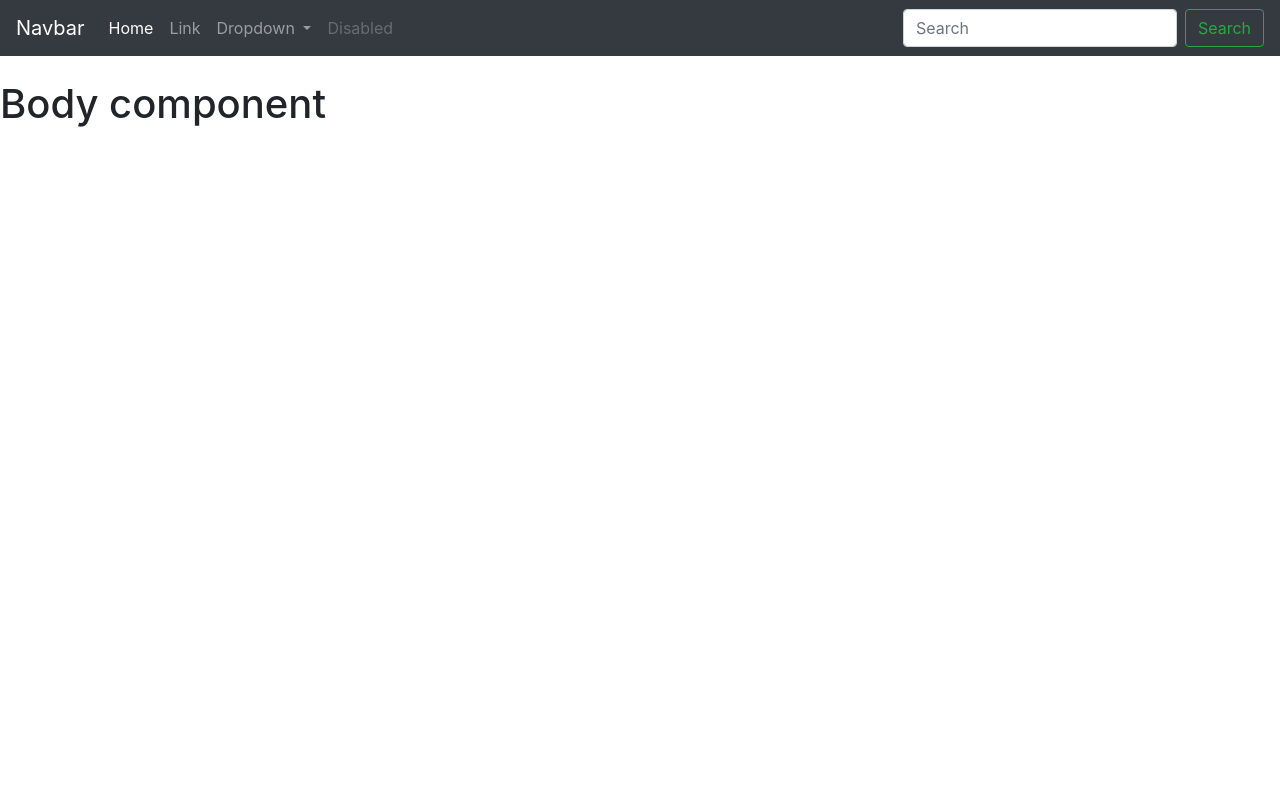
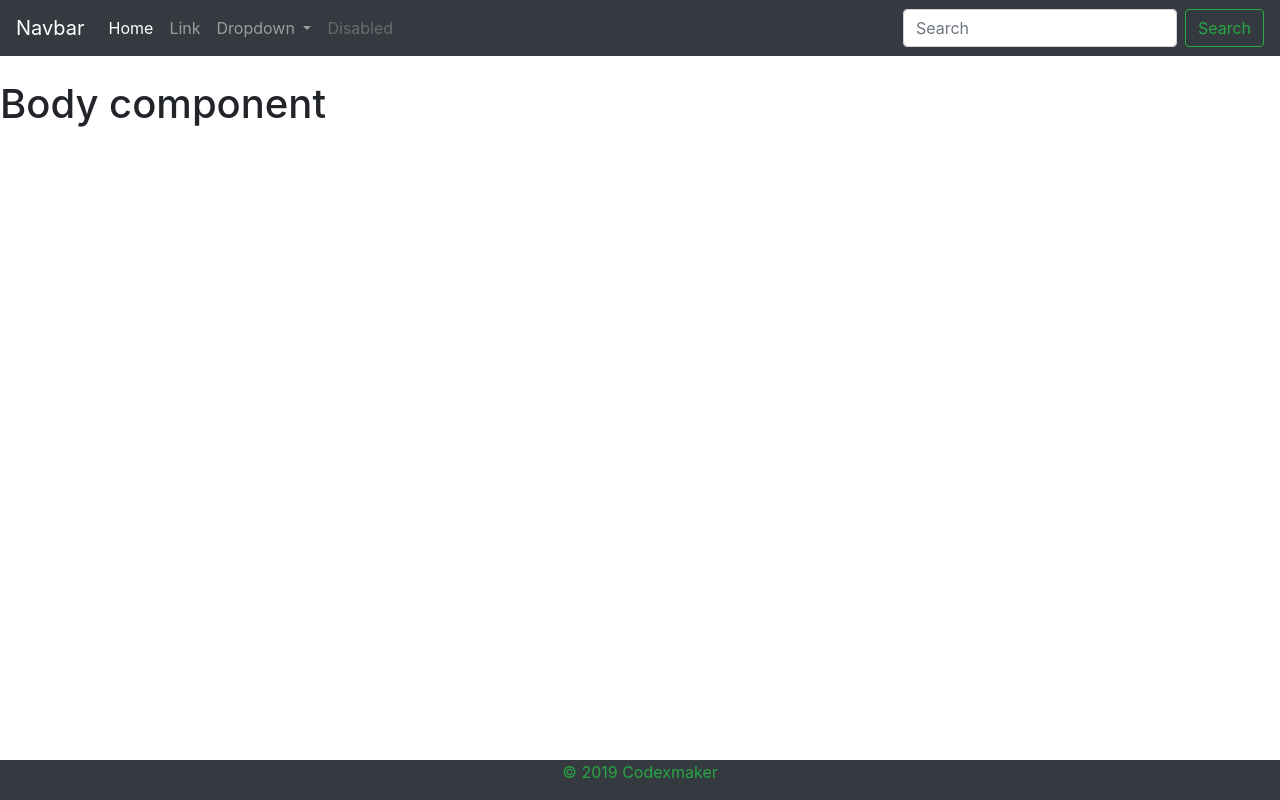
Before and after one commit to CodeXMakerCompany/angularP01, an Angular app: page / in a window 1280 px wide. Built offline with nearby package versions, Linux system fonts and the light colour scheme.

Commit message:
updated version footer

```diff
--- a/src/app/app.component.html
+++ b/src/app/app.component.html
@@ -3,3 +3,5 @@
 
 
 <app-body class="container"></app-body>
+
+<app-footer></app-footer>
--- a/src/app/app.module.ts
+++ b/src/app/app.module.ts
@@ -4,12 +4,14 @@
 import { AppComponent } from './app.component';
 import { HeaderComponent } from './components/header/header.component';
 import { BodyComponent } from './components/body/body.component';
+import { FooterComponent } from './components/footer/footer.component';
 
 @NgModule({
   declarations: [
     AppComponent,
     HeaderComponent,
-    BodyComponent
+    BodyComponent,
+    FooterComponent
   ],
   imports: [
     BrowserModule
--- /dev/null
+++ b/src/app/components/footer/footer.component.html
@@ -0,0 +1,12 @@
+<footer class="footer bg-dark text-center">
+
+<div class="container">
+
+  <p>
+    &copy; {{ year }} Codexmaker
+  </p>
+
+</div>
+
+
+</footer>
--- /dev/null
+++ b/src/app/components/footer/footer.component.ts
@@ -0,0 +1,15 @@
+import { Component } from '@angular/core';
+
+@Component({
+  selector: 'app-footer',
+  templateUrl: './footer.component.html',
+  styleUrls: ['./footer.component.css']
+})
+export class FooterComponent {
+
+ year: number;
+  constructor() {
+    this.year = new Date().getFullYear();
+  }
+
+}
--- a/src/styles.css
+++ b/src/styles.css
@@ -1 +1,7 @@
 /* You can add global styles to this file, and also import other style files */
+footer{
+  color: #28A743;
+  position: fixed;
+  bottom: 0px;
+  width: 100%;
+}
```
Also changed, not shown: src/app/components/footer/footer.component.css (added).
